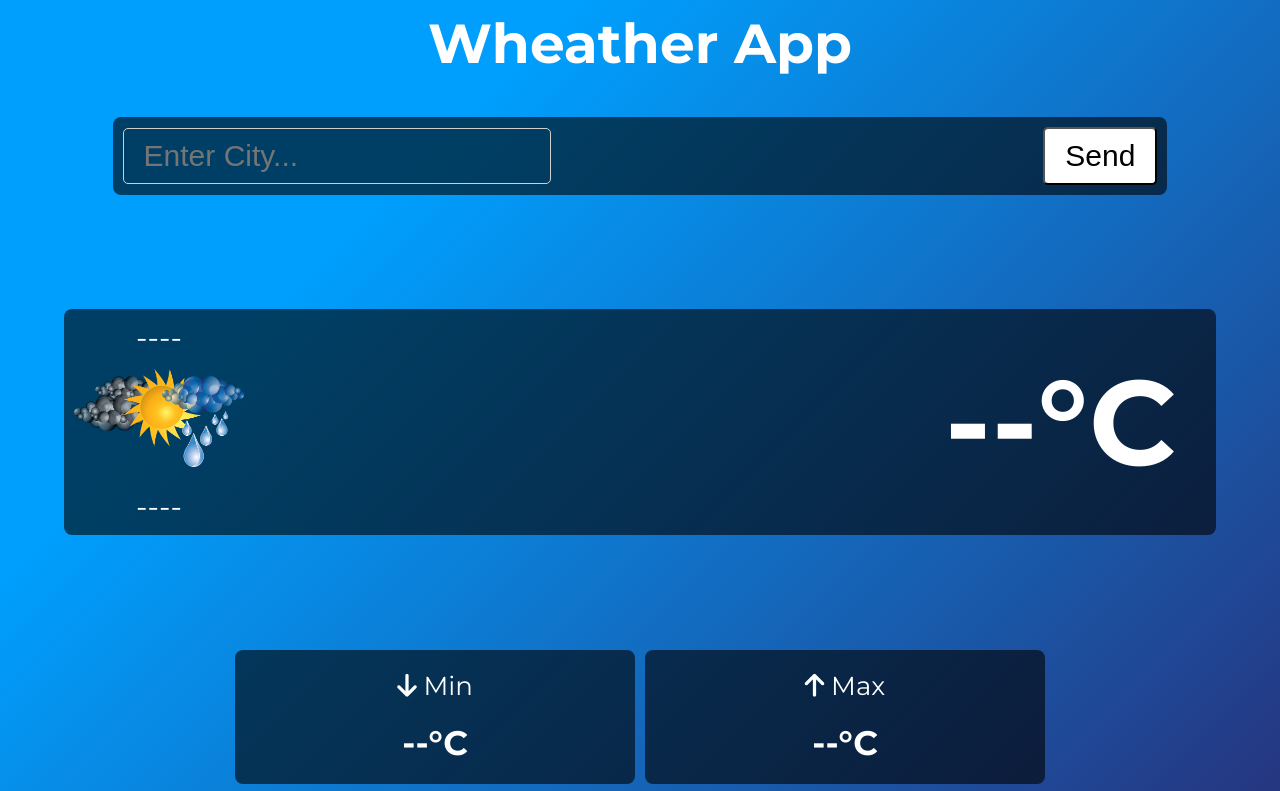
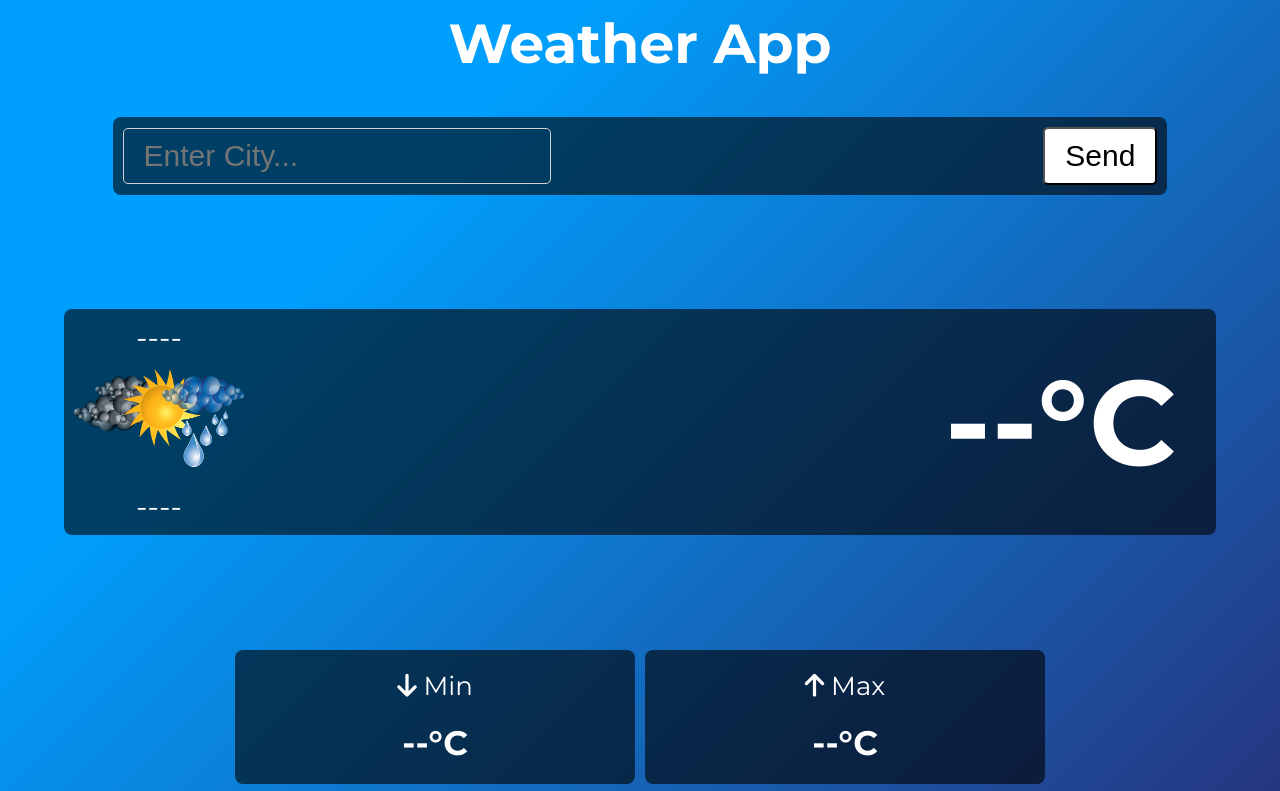
Before and after one commit to Pieniu1511/Weather-App, a plain HTML site: page index.html in a window 1280 px wide. Shown: the top 791 px of the page. Drawn offline with Linux system fonts and the light colour scheme.

Commit message:
h1 changed

```diff
--- a/index.html
+++ b/index.html
@@ -5,7 +5,7 @@
     <meta charset="UTF-8">
     <meta http-equiv="X-UA-Compatible" content="IE=edge">
     <meta name="viewport" content="width=device-width, initial-scale=1.0">
-    <title>WheatherApp</title>
+    <title>WeatherApp</title>
     <link rel="preconnect" href="https://fonts.googleapis.com">
     <link rel="preconnect" href="https://fonts.gstatic.com" crossorigin>
     <link href="https://fonts.googleapis.com/css2?family=Dancing+Script&family=Montserrat:wght@400;700&display=swap"
@@ -17,7 +17,7 @@
 <body>
 
     <div class="wrapper">
-        <h1 class="title">Wheather App</h1>
+        <h1 class="title">Weather App</h1>
         <header class="header field">
             <input type="text" placeholder="Enter City..." class="header__input">
             <button class="header__btn">Send</button>
```
